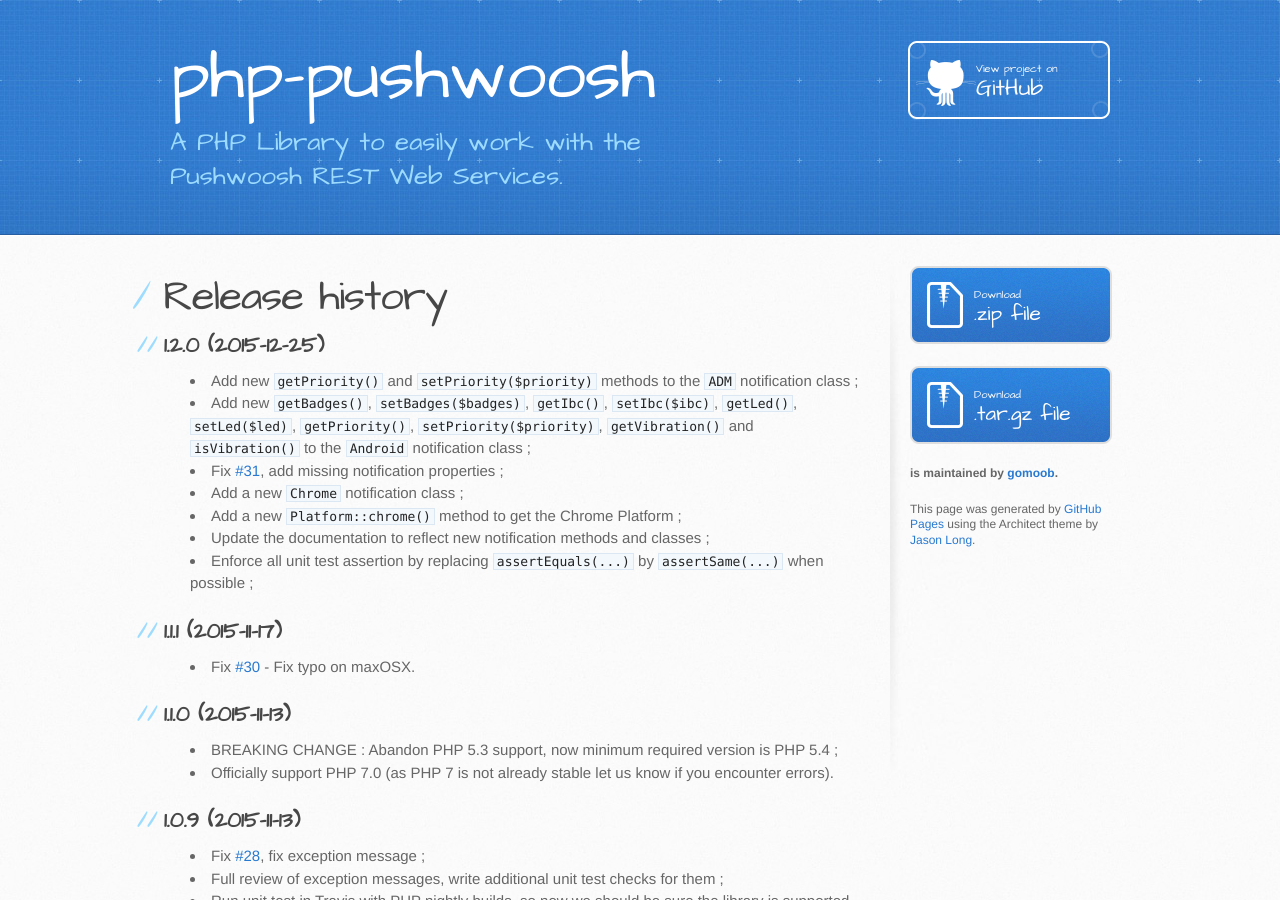
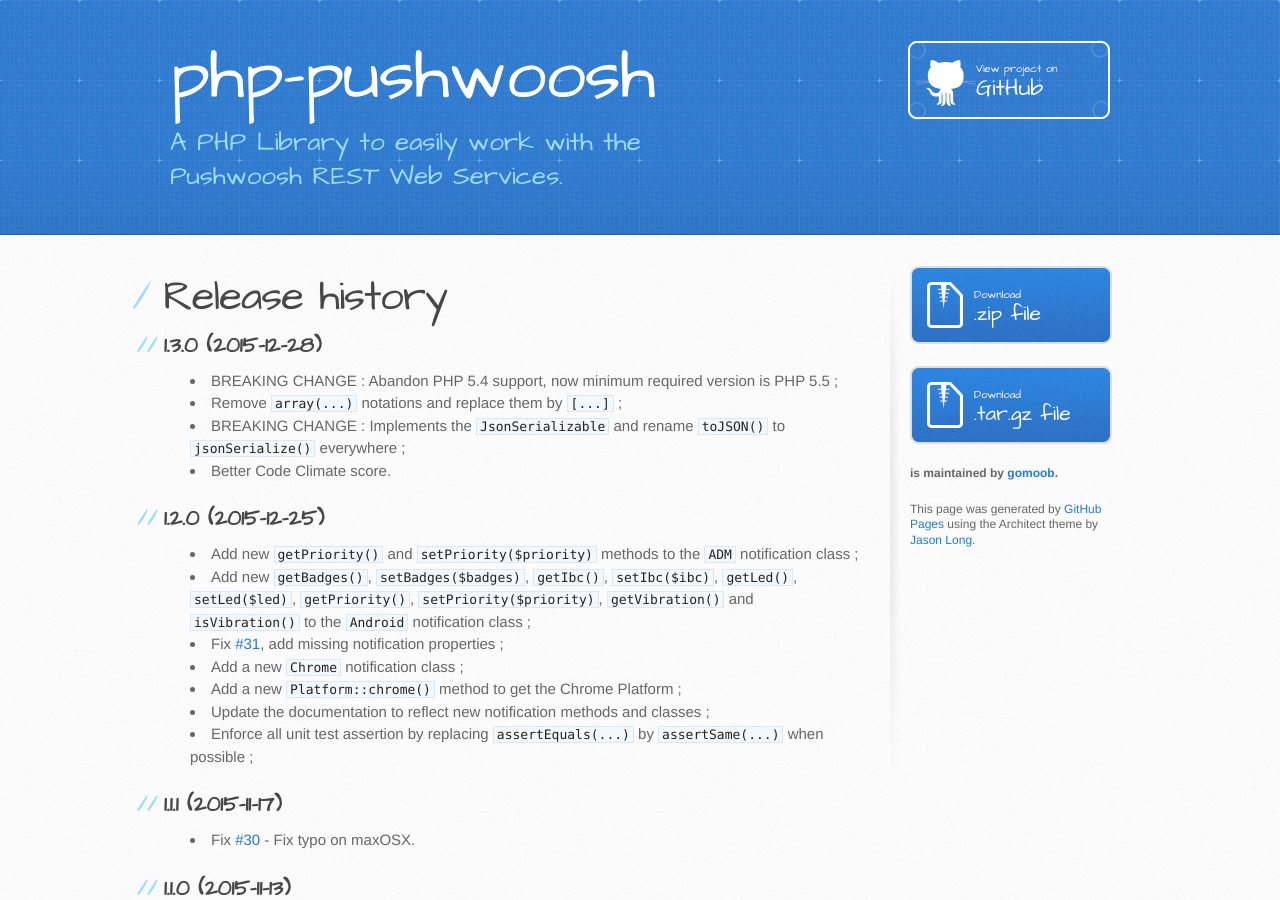
Before and after one commit to gomoob/php-pushwoosh, a Jekyll site: the page built from release-history.html, in a window 1280 px wide and 900 px high. Built offline with Jekyll 4.4.1, drawn with Linux system fonts in a browser that asks for light colours.

Commit message:
Update release history for version 1.3.0.

```diff
--- a/release-history.html
+++ b/release-history.html
@@ -5,6 +5,22 @@
 
 <h1>Release history</h1>
 
+<h2>1.3.0 (2015-12-28)</h2>
+<ul>
+    <li>
+        <strong>BREAKING CHANGE</strong> : Abandon PHP 5.4 support, now minimum required version is PHP 5.5 ;
+    </li>
+    <li>
+        Remove <code>array(...)</code> notations and replace them by <code>[...]</code> ;
+    </li>
+    <li>
+        <strong>BREAKING CHANGE</strong> : Implements the <code>JsonSerializable</code> and rename <code>toJSON()</code>
+        to <code>jsonSerialize()</code> everywhere ;
+    </li>
+    <li>
+        Better Code Climate score.
+    </li>
+</ul>
 <h2>1.2.0 (2015-12-25)</h2>
 <ul>
     <li>
```
